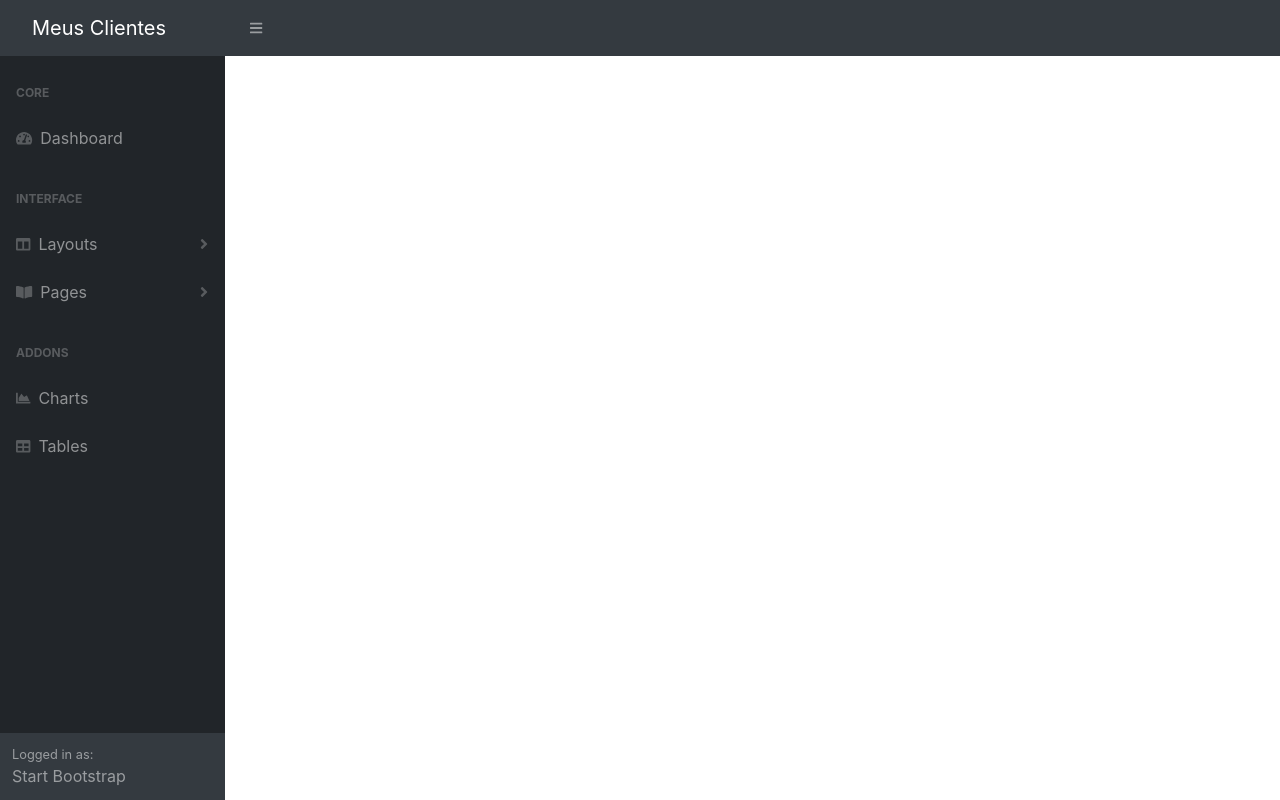
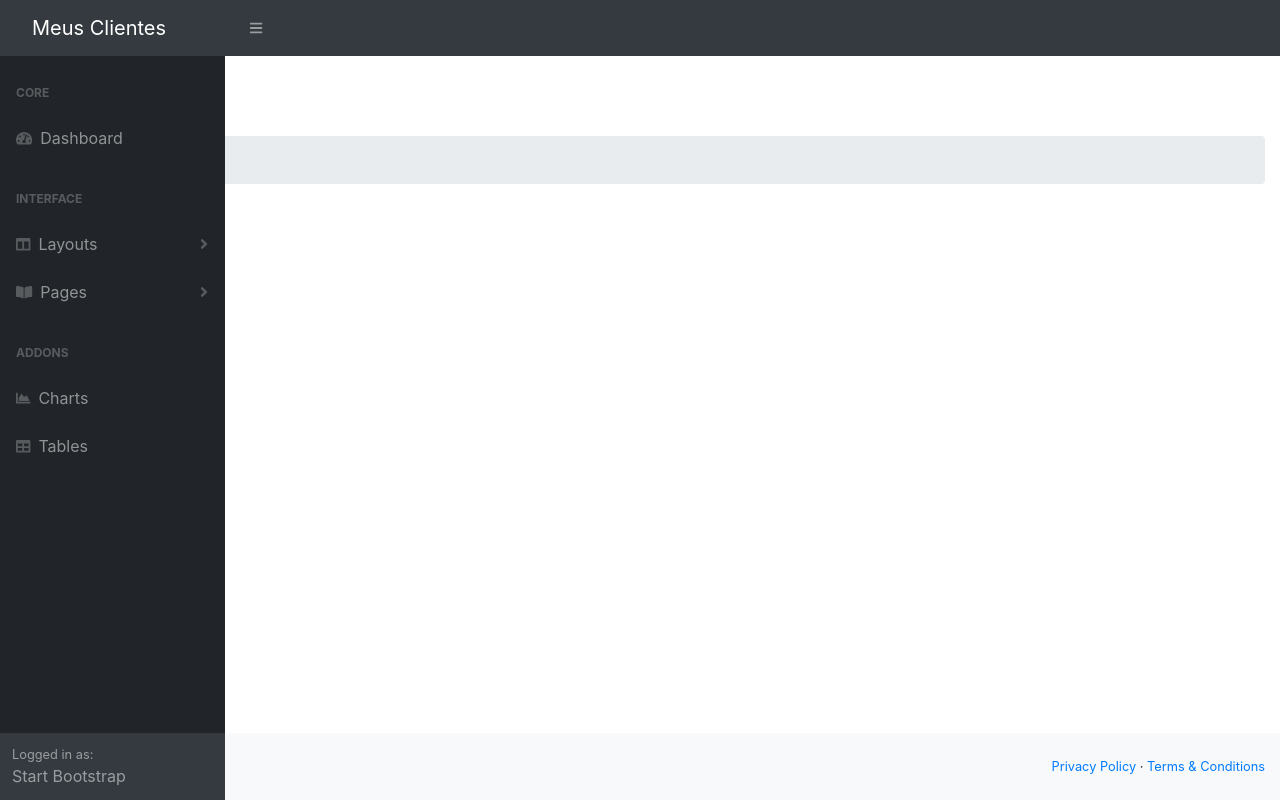
Before and after one commit to arthurBarbosa/clientes-ui-angular, an Angular app: page / in a window 1280 px wide. Built offline with nearby package versions, Linux system fonts and the light colour scheme.

Commit message:
criacao dos componente home conclusao do template

```diff
--- a/src/app/app.component.html
+++ b/src/app/app.component.html
@@ -2,4 +2,12 @@
 
 <div id="layoutSidenav">
   <app-sidebar></app-sidebar>
+  <div id="layoutSidenav_content">
+
+    <div class="container-fluid">
+      <app-home></app-home>
+    </div>
+
+    <app-footer></app-footer>
+  </div>
 </div>
--- a/src/app/app.component.ts
+++ b/src/app/app.component.ts
@@ -1,10 +1,35 @@
-import { Component } from '@angular/core';
+import { Component, AfterViewInit } from '@angular/core';
+
+import jQuery from 'jquery';
 
 @Component({
   selector: 'app-root',
   templateUrl: './app.component.html',
   styleUrls: ['./app.component.css']
 })
-export class AppComponent {
+export class AppComponent implements AfterViewInit{
   title = 'clientes-app';
+
+  ngAfterViewInit(): void {
+    (function($) {
+      "use strict";
+
+      // Add active state to sidbar nav links
+      var path = window.location.href; // because the 'href' property of the DOM element is the absolute path
+          $("#layoutSidenav_nav .sb-sidenav a.nav-link").each(function() {
+              if (this.href === path) {
+                  $(this).addClass("active");
+              }
+          });
+
+      // Toggle the side navigation
+      $("#sidebarToggle").on("click", function(e) {
+          e.preventDefault();
+          $("body").toggleClass("sb-sidenav-toggled");
+      });
+  })(jQuery);
+  }
+
+
+
 }
--- a/src/app/app.module.ts
+++ b/src/app/app.module.ts
@@ -5,10 +5,12 @@ import { AppRoutingModule } from './app-routing.module';
 import { AppComponent } from './app.component';
 
 import { ClientesModule } from './clientes/clientes.module';
-import { TemplateModule } from './template/template.module'
+import { TemplateModule } from './template/template.module';
+import { HomeComponent } from './home/home.component'
 @NgModule({
   declarations: [
-    AppComponent
+    AppComponent,
+    HomeComponent
   ],
   imports: [
     BrowserModule,
--- /dev/null
+++ b/src/app/home/home.component.html
@@ -0,0 +1,4 @@
+<h1 class="mt-4">Home</h1>
+<ol class="breadcrumb mb-4">
+    <li class="breadcrumb-item active">Bem vindo</li>
+</ol>
--- /dev/null
+++ b/src/app/home/home.component.ts
@@ -0,0 +1,15 @@
+import { Component, OnInit } from '@angular/core';
+
+@Component({
+  selector: 'app-home',
+  templateUrl: './home.component.html',
+  styleUrls: ['./home.component.css']
+})
+export class HomeComponent implements OnInit {
+
+  constructor() { }
+
+  ngOnInit(): void {
+  }
+
+}
--- /dev/null
+++ b/src/app/template/footer/footer.component.html
@@ -0,0 +1,12 @@
+<footer class="py-4 bg-light mt-auto">
+    <div class="container-fluid">
+        <div class="d-flex align-items-center justify-content-between small">
+            <div class="text-muted">Copyright &copy; Your Website 2020</div>
+            <div>
+                <a href="#">Privacy Policy</a>
+                &middot;
+                <a href="#">Terms &amp; Conditions</a>
+            </div>
+        </div>
+    </div>
+</footer>
--- /dev/null
+++ b/src/app/template/footer/footer.component.ts
@@ -0,0 +1,15 @@
+import { Component, OnInit } from '@angular/core';
+
+@Component({
+  selector: 'app-footer',
+  templateUrl: './footer.component.html',
+  styleUrls: ['./footer.component.css']
+})
+export class FooterComponent implements OnInit {
+
+  constructor() { }
+
+  ngOnInit(): void {
+  }
+
+}
--- a/src/app/template/template.module.ts
+++ b/src/app/template/template.module.ts
@@ -2,14 +2,15 @@ import { NgModule } from '@angular/core';
 import { CommonModule } from '@angular/common';
 import { NavbarComponent } from './navbar/navbar.component';
 import { SidebarComponent } from './sidebar/sidebar.component';
+import { FooterComponent } from './footer/footer.component';
 
 
 
 @NgModule({
-  declarations: [NavbarComponent, SidebarComponent],
+  declarations: [NavbarComponent, SidebarComponent, FooterComponent],
   imports: [
     CommonModule
   ],
-  exports: [NavbarComponent, SidebarComponent]
+  exports: [NavbarComponent, SidebarComponent,FooterComponent]
 })
 export class TemplateModule { }
```
Also changed, not shown: src/app/home/home.component.css (added), src/app/template/footer/footer.component.css (added).
